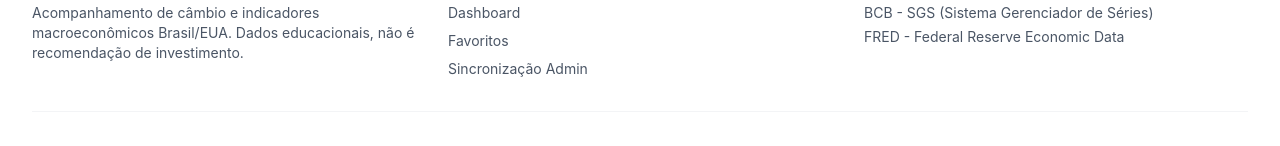
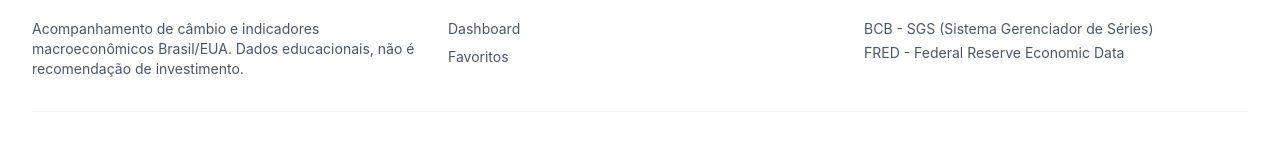
Before and after one commit to TiagoAndreAlmeida/pulse-fx, a React (Vite) app in the folder apps/web/: page / in a window 1280 px wide. Shown: the part 604-750 px from the top of the page. Built offline with nearby package versions, Linux system fonts and the light colour scheme; no server answers.

Commit message:
fix(web): remove link de sincronização admin não implementado do rodapé

```diff
--- a/apps/web/src/api/endpoints.ts
+++ b/apps/web/src/api/endpoints.ts
@@ -3,7 +3,4 @@ export const API_ENDPOINTS = {
   INDICATORS_FAVORITES: '/indicators/favorites',
   INDICATOR_DETAIL: (id: string) => `/indicators/${id}`,
   TOGGLE_FAVORITE: (id: string) => `/indicators/${id}/favorite`,
-  ADMIN_SYNC: '/admin/sync',
 } as const;
-
-export const ADMIN_API_KEY_HEADER = 'x-admin-key';
--- a/apps/web/src/components/layout/Footer.tsx
+++ b/apps/web/src/components/layout/Footer.tsx
@@ -17,7 +17,6 @@ export function Footer() {
             <nav className="space-y-2">
               <Link to="/" className="text-sm text-gray-600 hover:text-blue-600 block">Dashboard</Link>
               <Link to="/favorites" className="text-sm text-gray-600 hover:text-blue-600 block">Favoritos</Link>
-              <a href="/admin/sync" className="text-sm text-gray-600 hover:text-blue-600 block">Sincronização Admin</a>
             </nav>
           </div>
           <div>
```
